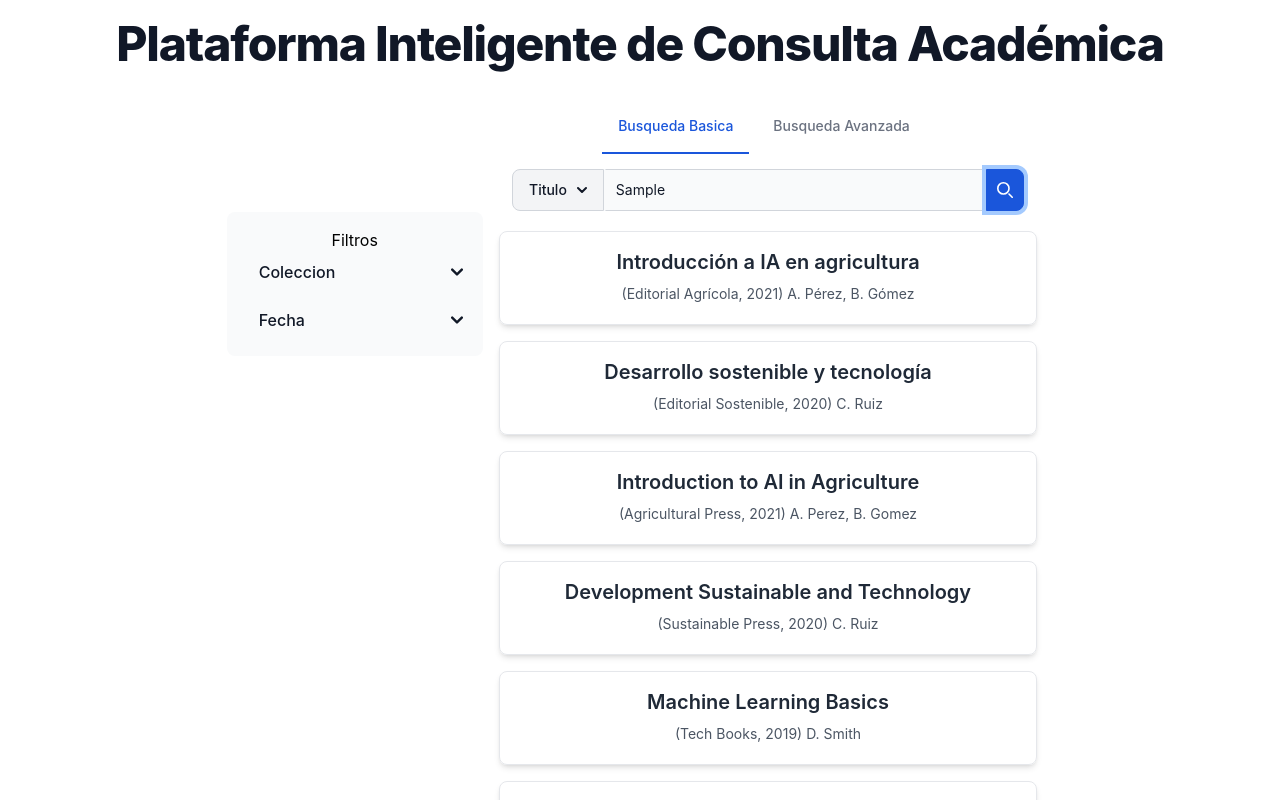
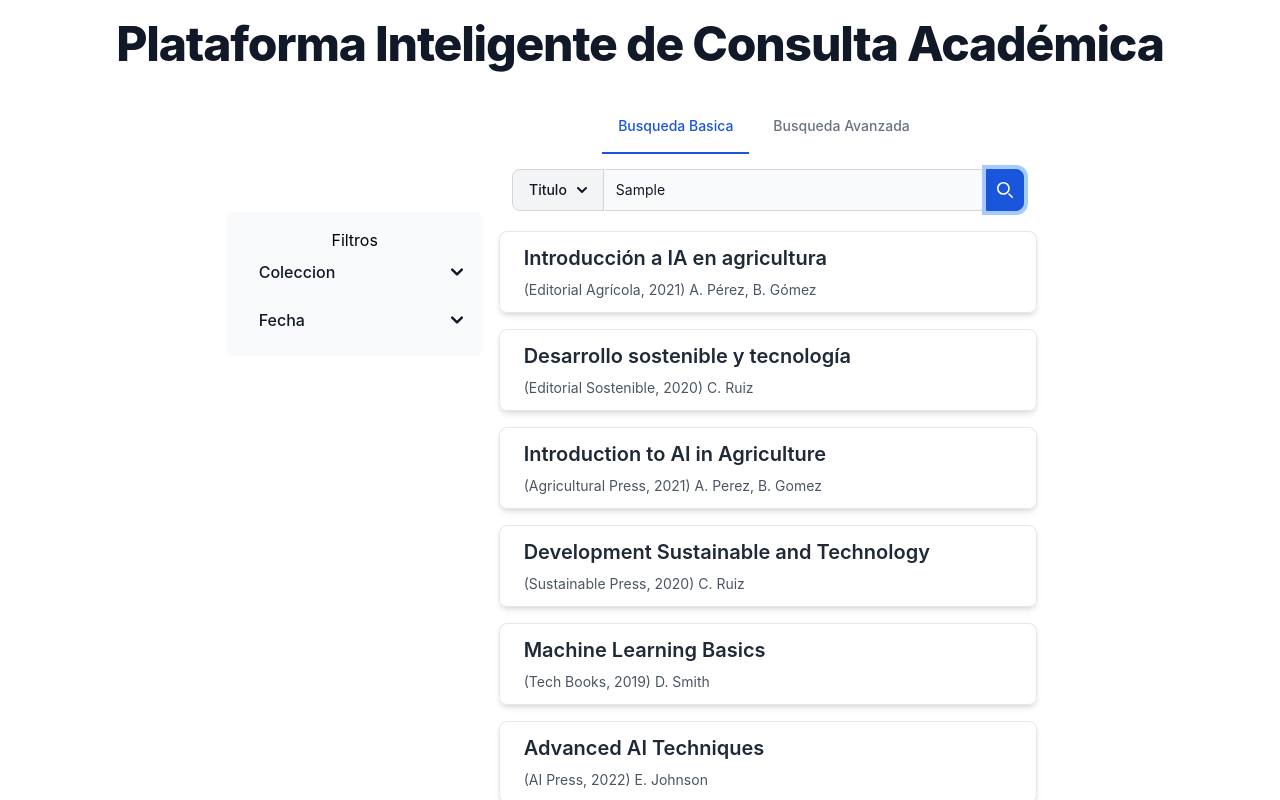
Before and after one commit to avillaq/RepositorioUnsa-Fronted, a React (Vite) app: page / in a window 1280 px wide. Both pictures are taken after typing "Sample" into the empty fields and a click on the button 1005 px from the left and 190 px from the top of the page. Shown: the top 800 px of the page. Built offline with nearby package versions, Linux system fonts and the light colour scheme.

Commit message:
Actualizar estilo del componente DocumentItem para mejorar la presentación de título, editor y año

```diff
--- a/src/components/DocumentItem.jsx
+++ b/src/components/DocumentItem.jsx
@@ -1,8 +1,8 @@
 export const DocumentItem = ({ title, authors, editor, year, onClick }) => {
   return (
-    <div onClick={onClick} className="p-4 mb-4 border rounded-lg shadow-md hover:shadow-lg transition-shadow duration-300">
-      <h3 className="text-xl font-semibold text-gray-800 mb-2">{title}</h3>
-      <p className="text-sm text-gray-600 mb-1">({editor}, {year}) {authors}</p>
+    <div onClick={onClick} className="py-3 px-6 mb-4 border rounded-lg shadow-md hover:shadow-lg transition-shadow duration-300">
+      <h3 className="text-xl font-semibold text-gray-800 mb-2 text-left">{title}</h3>
+      <p className="text-sm text-gray-600 text-left">({editor}, {year}) {authors}</p>
     </div>
   )
 }
```
